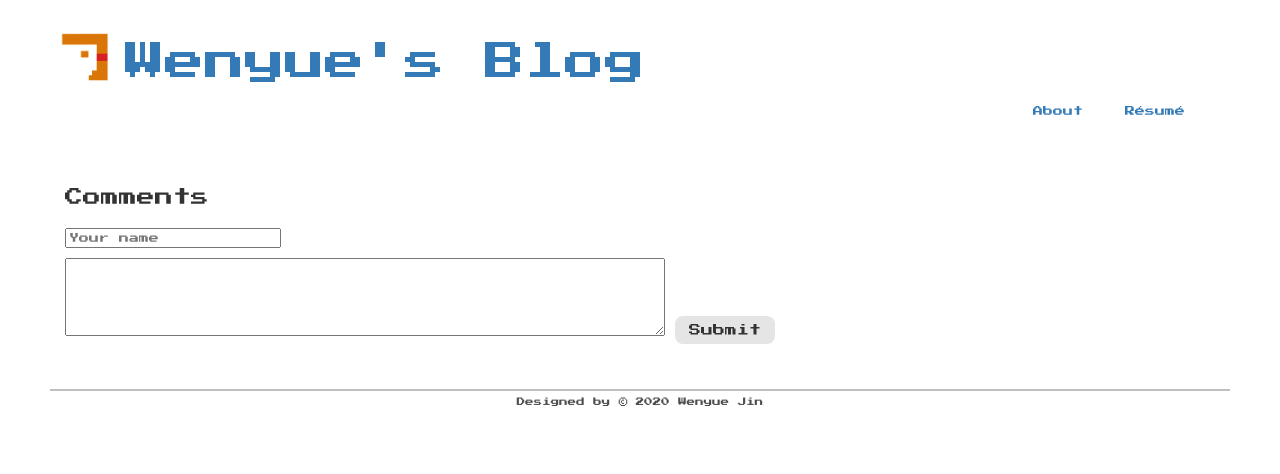
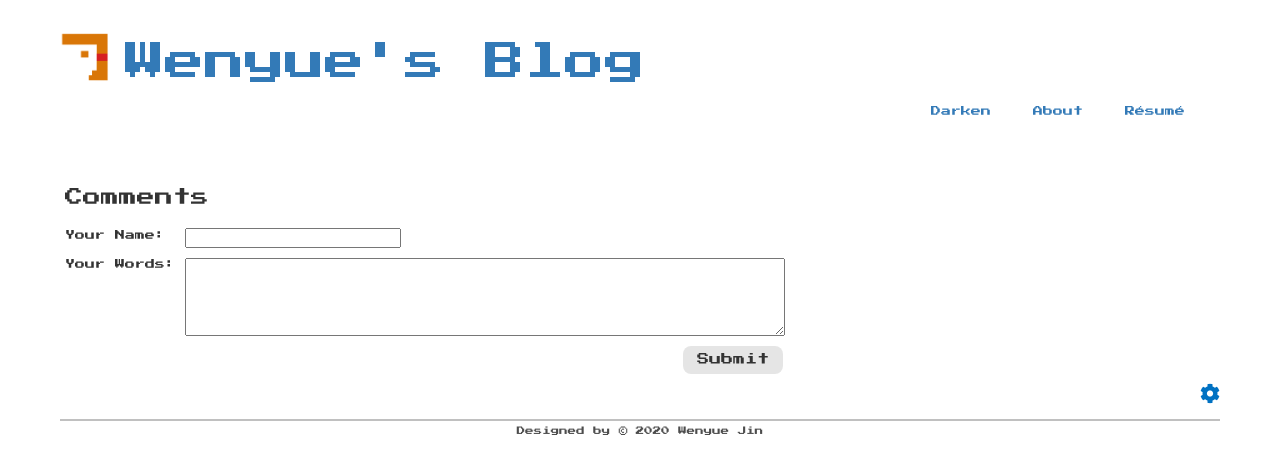
Before and after one commit to jwyhhh123/Django-blog, a Django app: page /comment/ in a window 1280 px wide; the page is wider, and only the part inside the window is pictured. Shown: the top 474 px of that part. Run offline with Django 3.2, Linux system fonts and the light colour scheme; data that the repository does not hold is empty; some libraries are stand-ins or nearby versions.

Commit message:
support dark mode.

```diff
--- a/blog/static/css/blog.css
+++ b/blog/static/css/blog.css
@@ -9,6 +9,7 @@ h1, h2, h3, h4 {
 body {
     font-size: 10px;
     font-stretch: condensed;
+    background-color: white;
 }
 
 .body-wrap {
@@ -144,7 +145,7 @@ body {
     width: 120px;
     height: 30px;
     background: transparent;
-    border: 2px solid #0071C2;
+    border: 2px solid #3d84c1;
     border-radius: 6px;
     text-align: center;
     display: inline-block;
@@ -153,6 +154,7 @@ body {
     transition-duration: 0.4s;
     cursor: pointer;
     text-decoration: none;
+    color: #3d84c1;
 }
 
 .buttons button:hover {
@@ -227,6 +229,33 @@ body {
     border-radius: 5px;
 }
 
+.comment-edit {
+    display: flex;
+}
+
+.comment-col {
+    margin-right: 10px;
+}
+
+#visitor {
+    margin-bottom: 10px;
+}
+
+.comment-text {
+    margin-bottom: 10px;
+}
+
+.dark-mode-button {
+    color: 0071C2;
+    float: right;
+    margin-right: 60px;
+    cursor: pointer;
+}
+
+.dark-mode-button:hover {
+    color: #828282;
+}
+
 .copyright {
     display: block;
     margin-top: .5em;
@@ -238,8 +267,8 @@ body {
 .divide-line {
     background-color: #c0c0c0;
     height: 2px;
-    margin-left: 50px;
-    margin-right: 50px;
+    margin-left: 60px;
+    margin-right: 60px;
     margin-top: 35px;
 }
 
--- a/blog/templates/blog/about.html
+++ b/blog/templates/blog/about.html
@@ -29,7 +29,7 @@
 				</ul>
 			</p>
 
-	<h3>Year 2</h3>
+		<h3>Year 2:</h3>
 			<p>
 				<ul>
 					<li><strong>Functional programming:</strong> This module focuses on teaching Haskell(built-in functions, monad, pureness and laziness...)
--- a/blog/templates/blog/base.html
+++ b/blog/templates/blog/base.html
@@ -29,6 +29,9 @@
                     <li class="nav__item">
                         <a href="{% url 'about' %}" class="nav__link1">About</a>
                     </li>
+                    <li class="nav__item">
+                        <a class="nav__link1" onclick="darken()"><span style="cursor: pointer;">Darken</span></a>
+                    </li>
                 </ul>
             </nav>
         </div>
@@ -41,8 +44,27 @@
             </div>
         </div>
     </body>
+    <div class="dark-mode-button" onclick="darken()">
+        <i class = "fa fa-cog fa-2x"></i>
+    </div>
     <div class="divide-line"></div>
     <footer>
         <small class="copyright">Designed by &copy; 2020 Wenyue Jin</small>
     </footer>
+
+    <script>
+        function darken(){
+            var element1 = document.querySelector('body');
+
+            if(element1.style.backgroundColor == 'white'){
+                element1.style.backgroundColor = '0c090a';
+                element1.style.color = 'white';
+                document.querySelector('.posts-container').style.color = 'white';
+            }else{
+                element1.style.backgroundColor = 'white';
+                element1.style.color = 'black';
+                document.querySelector('.posts-container').style.color = 'black';
+            }
+        }
+    </script>
 </html>
--- a/blog/templates/blog/comment.html
+++ b/blog/templates/blog/comment.html
@@ -14,11 +14,17 @@
     </div>
     <div>
 		<form method="POST">
-			<input name="nickname" id="visitor" placeholder="Your name" />
-	    	<br>
-			<textarea cols="70" name="text" rows="5" maxlength="3000" class="text-field" style="height: auto;width:600px;"></textarea>
-
-            <button type="submit" class="btn-edu">Submit</button>
+			<div class="comment-edit">
+				<div class="comment-col">
+					<div style="margin-bottom: 15px;">Your&nbsp;Name:</div>
+					<div>Your&nbsp;Words:</div>
+				</div>
+		    	<div class="comment-col">
+					<input name="nickname" id="visitor" placeholder="" />
+					<textarea cols="70" name="text" rows="5" maxlength="3000" class="comment-text" style="height: auto;width:600px;"></textarea>
+	            	<div style="float: right;margin-right: 95px;"><button type="submit" class="btn-edu">Submit</button></div>
+	            </div>
+            </div>
 		</form>
 	</div>
 {% endblock %}
--- a/blog/templates/blog/post_list.html
+++ b/blog/templates/blog/post_list.html
@@ -11,7 +11,7 @@
 		            <div class="date">
 		                {{ post.published_date }}
 		            </div>
-		            <h2><a href="{% url 'post_detail' pk=post.pk %}">{{ post.title }}</a></h2>
+		            <h2><a href="{% url 'post_detail' pk=post.pk %}" style="color: #3d84c1">{{ post.title }}</a></h2>
 		            <p>{{ post.text|linebreaksbr }}</p>
 		        </div>
 		    {% endfor %}
```
Also changed, not shown: blog/templates/blog/counter.html (added, +7 -0 lines). Lines whose indentation alone changed are shown as unchanged.
